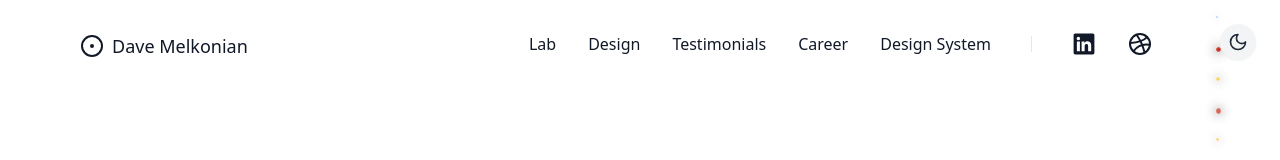
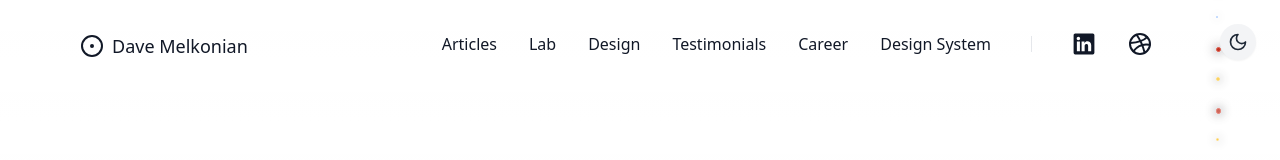
Before and after one commit to davemelk100/dm-2025, a React (Vite) app: page / in a window 1280 px wide. Shown: the top 160 px of the page. Built offline with nearby package versions, Linux system fonts and the light colour scheme.

Commit message:
added image to modal

```diff
--- a/src/components/ArticleModal.tsx
+++ b/src/components/ArticleModal.tsx
@@ -1,6 +1,5 @@
 import { X } from "lucide-react";
 import { motion, AnimatePresence } from "framer-motion";
-import ReactMarkdown from "react-markdown";
 
 interface ArticleModalProps {
   title: string;
@@ -67,11 +66,11 @@ export default function ArticleModal({
               <span>March 19, 2024</span>
             </div>
             {image && (
-              <div className="mb-8 aspect-video overflow-hidden rounded-lg">
+              <div className="mb-8 aspect-video overflow-hidden rounded-lg shadow-md">
                 <img
                   src={image}
                   alt={title}
-                  className="w-full h-full object-cover"
+                  className="w-full h-full object-cover transition-transform duration-300 hover:scale-105"
                 />
               </div>
             )}
--- a/src/content.ts
+++ b/src/content.ts
@@ -12,6 +12,10 @@ export const content = {
       close: "Close menu",
     },
     links: [
+      {
+        id: "articles",
+        text: "Articles",
+      },
       {
         id: "current-projects",
         text: "Lab",
```
Also changed, not shown: 6 other files (tests, documents, lock files or other folders).
